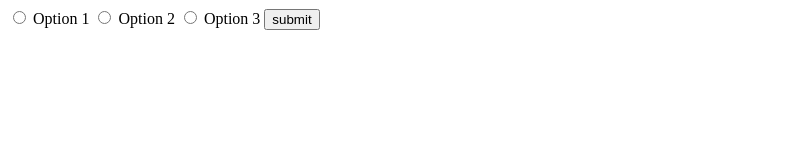
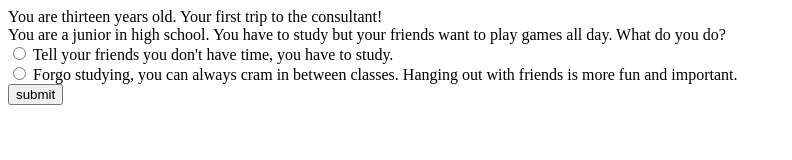
Before and after one commit to edwinc91/the_book_of_life_test, a plain HTML site: page index.html in a window 1280 px wide. Shown: the whole page, without its empty margins (0-792 px from the left). Drawn offline with nearby package versions, Linux system fonts and the light colour scheme.

Commit message:
making sure everything is working and linked together, need to brainstorm more on choice selections and outcomes

```diff
--- a/app.js
+++ b/app.js
@@ -1,6 +1,15 @@
 $(function() {
-  $("#submit").click(function() {
-    console.log($('input:radio[name=option]:checked').val());
+  $("#submit1").click(function() {
+    console.log($('input:radio[name=first]:checked').val());
     //this shows the value of the radio button checked
+    if ($('input:radio[name=first]:checked').val() == 'Option 1') {
+      console.log(
+'You have studied and forgone hanging out with friends. You soon realize that your friends have been drifting apart from you. However, you have managed to do well enough in school to be able to pick from a list of your dream colleges.'
+      )
+    } else if ($('input:radio[name=first]:checked').val() == 'Option 2') {
+      console.log(
+"You spend more and more time with your friends and notice that your grades have been falling. One of your friends has gotten more distant to your friend group as he's been studying more and more."
+      )
+    }
   });
 });
--- a/index.html
+++ b/index.html
@@ -4,13 +4,18 @@
     <meta charset="utf-8">
     <title></title>
     <script src="https://ajax.googleapis.com/ajax/libs/jquery/2.1.3/jquery.min.js"></script>
+    <script src="https://ajax.googleapis.com/ajax/libs/angularjs/1.4.8/angular.min.js"></script>
   </head>
   <body>
-    <div id="options">
-      <input type="radio" id="r1" name="option" value="Option 1"> Option 1
-      <input type="radio" id="r2" name="option" value="Option 2"> Option 2
-      <input type="radio" id="r3" name="option" value="Option 3"> Option 3
-      <button id="submit">submit</button>
+    You are thirteen years old. Your first trip to the consultant!
+    <div id="first trip">
+      You are a junior in high school. You have to study but your friends want to play games all day. What do you do?
+      <br/>
+      <input type="radio" id="r1" name="first" value="Option 1"> Tell your friends you don't have time, you have to study.
+      <br/>
+      <input type="radio" id="r2" name="first" value="Option 2"> Forgo studying, you can always cram in between classes. Hanging out with friends is more fun and important.
+      <br/>
+      <button id="submit1">submit</button>
     </div>
     <script src="app.js"></script>
   </body>
```
